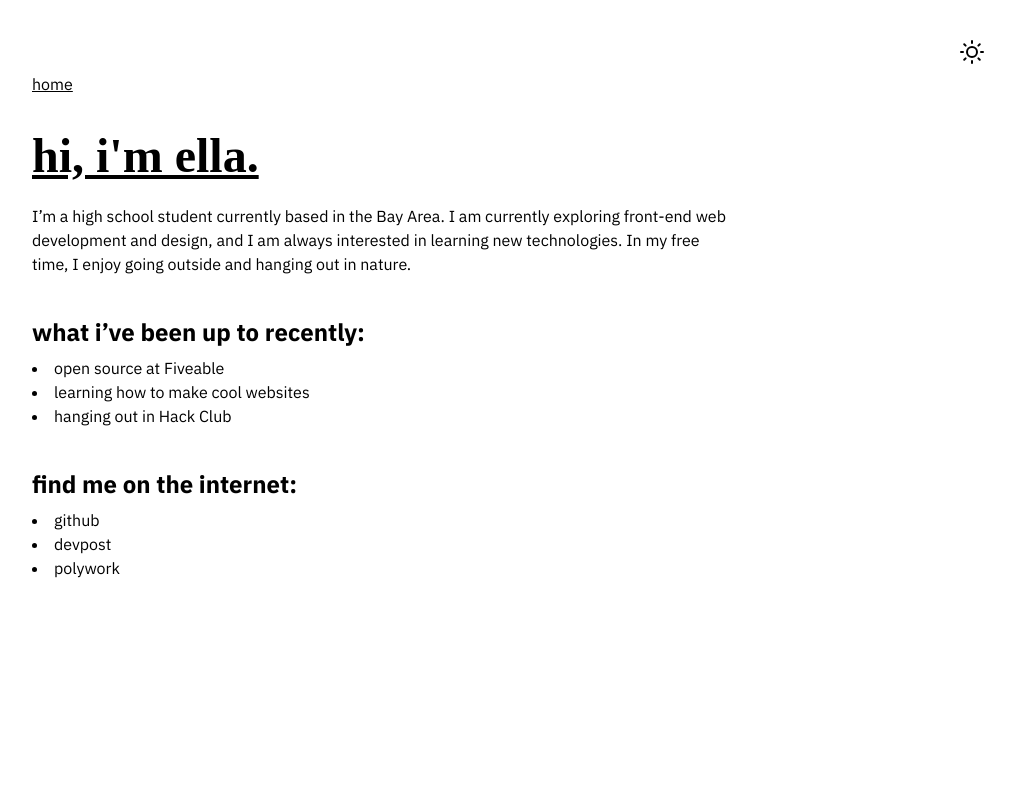
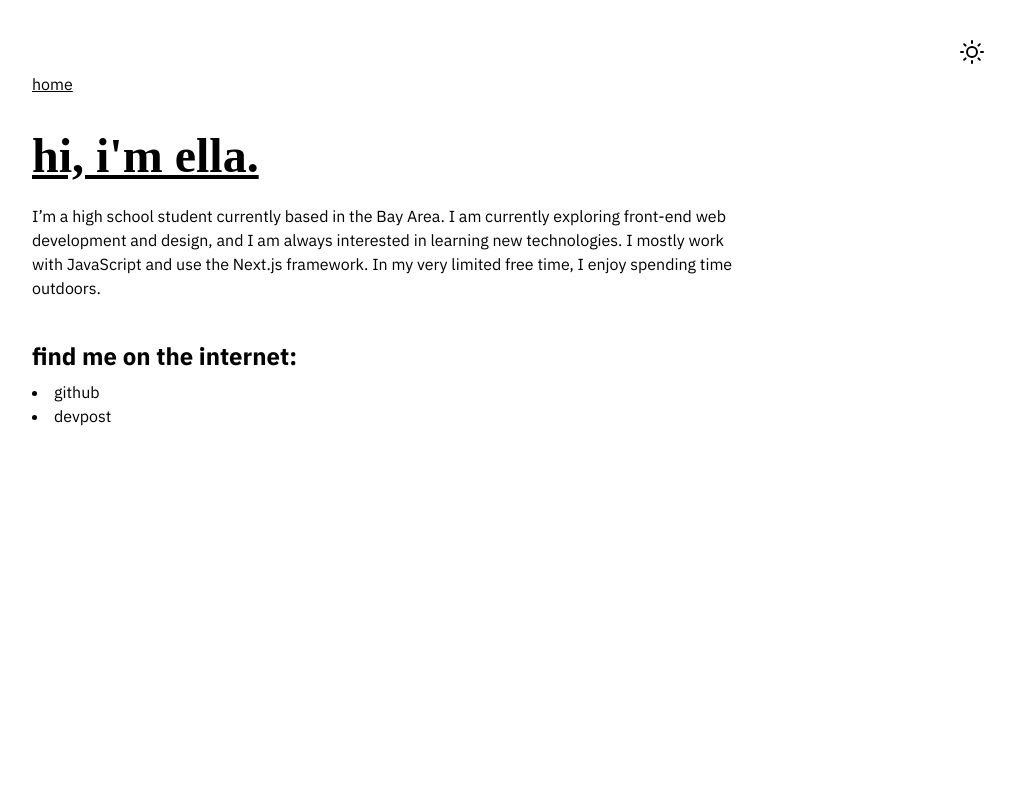
Before and after one commit to exu3/site, a Next.js app: page / in a window 1280 px wide. Shown: the top 800 px of the page, without its empty margins (256-1271 px from the left). Built offline with nearby package versions, Linux system fonts and the light colour scheme; a web font is replaced by a local one.

Commit message:
Update index.tsx

```diff
--- a/pages/index.tsx
+++ b/pages/index.tsx
@@ -5,7 +5,7 @@ const links = [
   { label: "github", href: "https://github.com/eilla1" },
 //   { label: "linkedin", href: "https://linkedin.com/in/ellla-x" },
   { label: "devpost", href: "https://devpost.com/eilla1" },
-  { label: "polywork", href: "https://timeline.ella.cx" },
+//   { label: "polywork", href: "https://timeline.ella.cx" },
 ];
 
 export default function Home(): JSX.Element {
@@ -16,27 +16,10 @@ export default function Home(): JSX.Element {
           <p className="font-sans">
             I’m a high school student currently based in the Bay Area. I am
             currently exploring front-end web development and design, and I am
-            always interested in learning new technologies. In my free time, I
-            enjoy going outside and hanging out in nature.
+            always interested in learning new technologies. I mostly work with
+            JavaScript and use the Next.js framework. In my very limited free
+            time, I enjoy spending time outdoors.
           </p>
-        </section>
-        <section className="mt-8">
-          <h2 className="font-sans font-bold text-2xl lowercase leading-loose">
-            what i’ve been up to recently:
-          </h2>
-          <ul className="font-sans list-disc list-inside">
-            <li>open source at Fiveable</li>
-            <li>learning how to make cool websites</li>
-            <li>
-              hanging out in{" "}
-              <a
-                href="https://hackclub.com/slack"
-                className="hover:text-gray-400 hover:underline"
-              >
-                Hack Club
-              </a>
-            </li>
-          </ul>
         </section>
         <section className="mt-8">
           <h2 className="font-sans font-bold text-2xl lowercase leading-loose">
```
